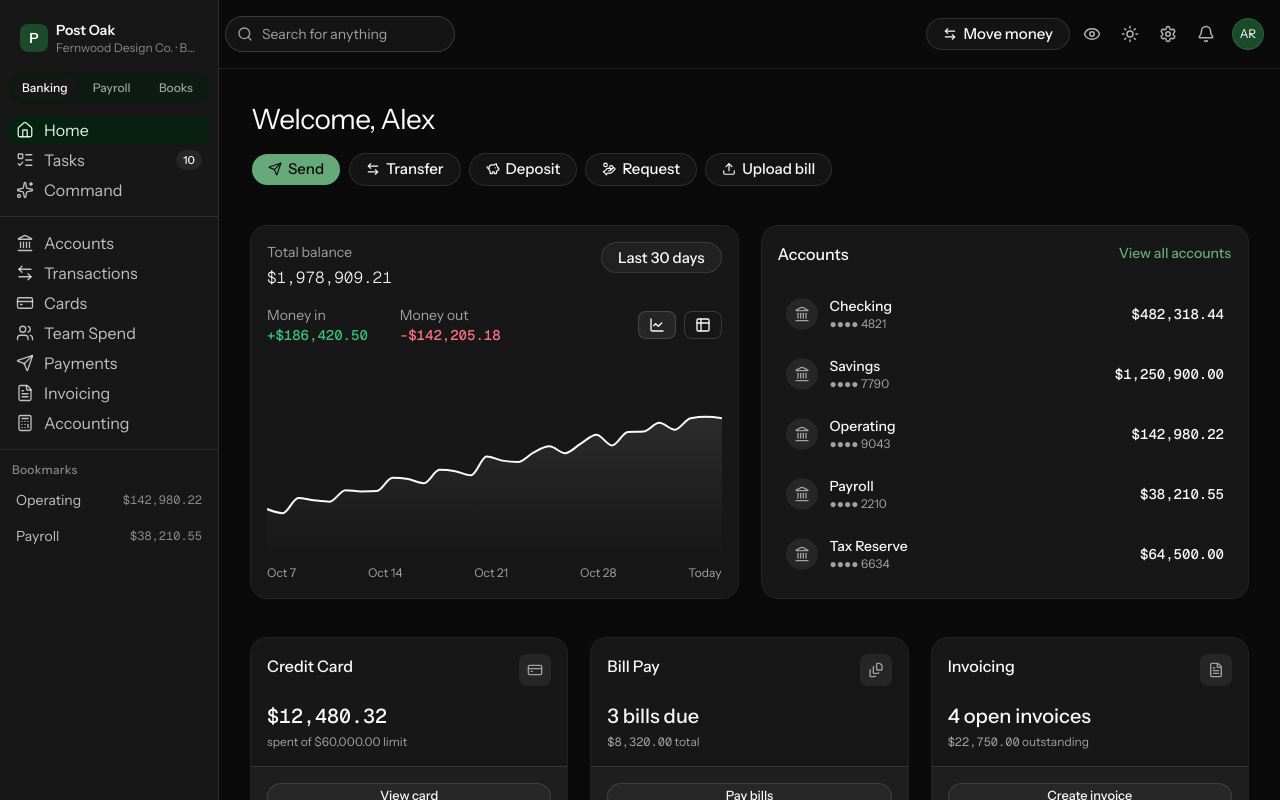
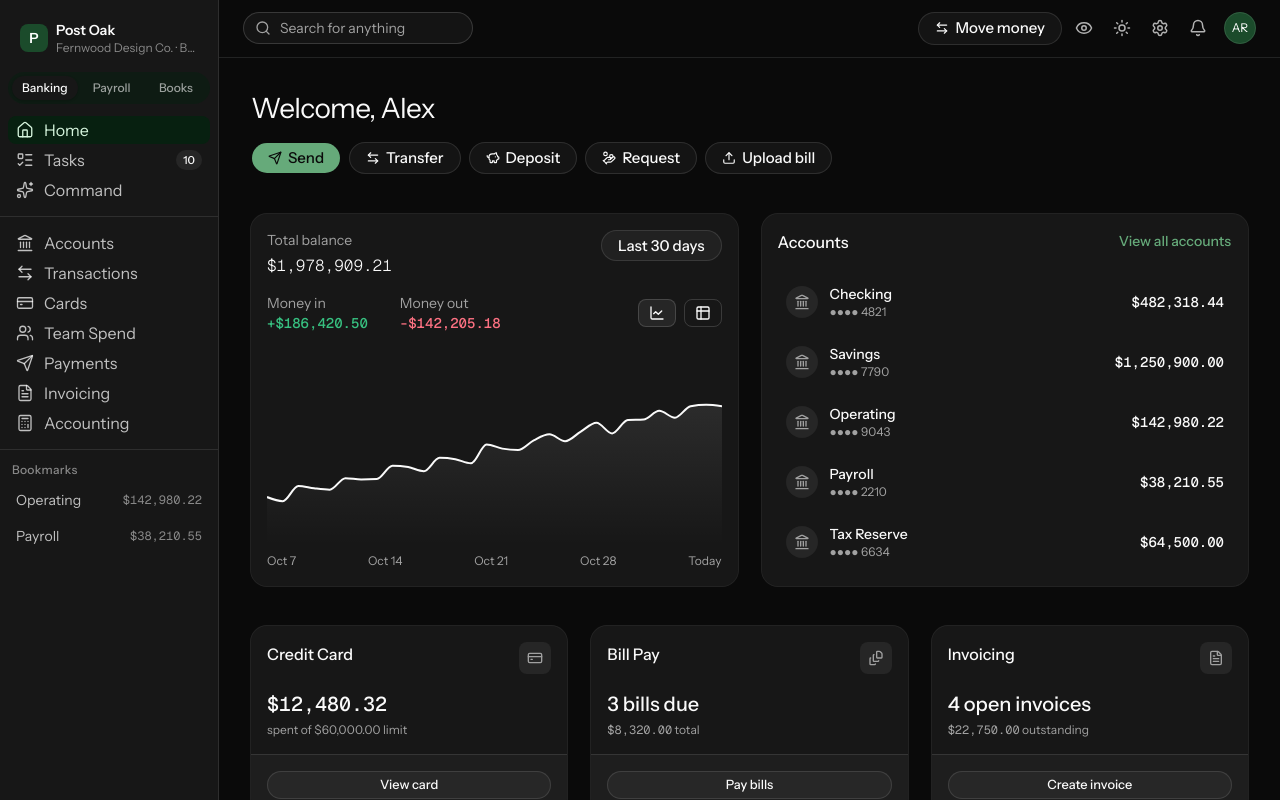
Before and after one commit to zubyan/post_oak_neobank, a Next.js app: page / in a window 1280 px wide. Built offline with nearby package versions, Linux system fonts and the light colour scheme.

Commit message:
Set top bar padding to 24px horizontal / 12px vertical, shrink search input to 32px

```diff
--- a/src/components/layout/app-topbar.tsx
+++ b/src/components/layout/app-topbar.tsx
@@ -63,7 +63,7 @@ export function AppTopbar() {
   const { setOpen } = useMobileNav();
 
   return (
-    <header className="flex min-h-12 shrink-0 items-center justify-between gap-3 border-b border-border py-4 pr-4 pl-1.5">
+    <header className="flex shrink-0 items-center justify-between gap-3 border-b border-border px-6 py-3">
       {/* Left zone: hamburger + brand (mobile only) + move money (mobile only) + search.
           On desktop everything but search collapses away, leaving search alone on the
           far left so `justify-between` splits it from the right zone cleanly. */}
@@ -92,7 +92,7 @@ export function AppTopbar() {
           <Input
             type="search"
             placeholder="Search for anything"
-            className="h-9 rounded-full bg-muted/50 pl-9"
+            className="h-8 rounded-full bg-muted/50 pl-9"
           />
         </div>
       </div>
```
